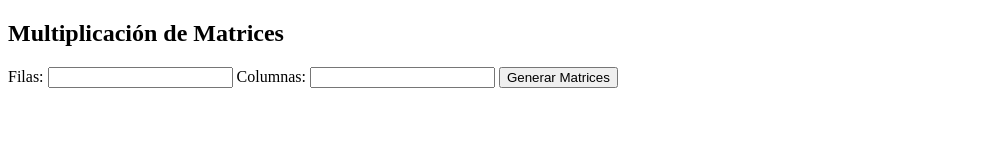
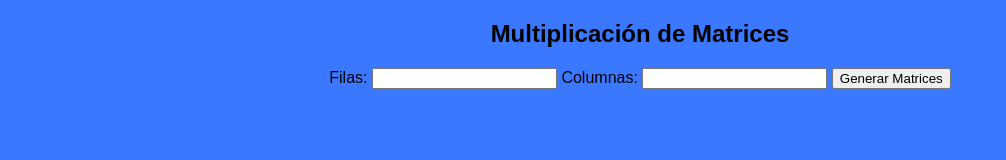
Before and after one commit to carlosNahuelSanchez/js_to_python_5, a website: page js/public/index.html in a window 1280 px wide. Shown: the whole page, without its empty margins (0-1006 px from the left). Drawn offline with Linux system fonts and the light colour scheme.

Commit message:
tp-terminado

```diff
--- a/js/public/index.html
+++ b/js/public/index.html
@@ -4,6 +4,21 @@
     <meta charset="UTF-8">
     <meta name="viewport" content="width=device-width, initial-scale=1.0">
     <title>Multiplicar Matrices</title>
+    <style>
+        body {
+            font-family: Arial, sans-serif;
+            text-align: center;
+            background-color: rgba(5, 84, 255, 0.789);
+        }
+    </style>
+</head>
+<body>
+    <h2>Multiplicación de Matrices</h2>
+    <label>Filas: <input type="number" id="filas"></label>
+    <label>Columnas: <input type="number" id="columnas"></label>
+    <button onclick="generarMatrices()">Generar Matrices</button>
+    <div id="matrices"></div>
+    <div id="resultado"></div>
     <script>
         function generarMatrices() {
             const filas = parseInt(document.getElementById('filas').value);
@@ -71,13 +86,5 @@
             });
         }
     </script>
-</head>
-<body>
-    <h2>Multiplicación de Matrices</h2>
-    <label>Filas: <input type="number" id="filas"></label>
-    <label>Columnas: <input type="number" id="columnas"></label>
-    <button onclick="generarMatrices()">Generar Matrices</button>
-    <div id="matrices"></div>
-    <div id="resultado"></div>
 </body>
 </html>
```
Also changed, not shown: js/README.md (deleted).
